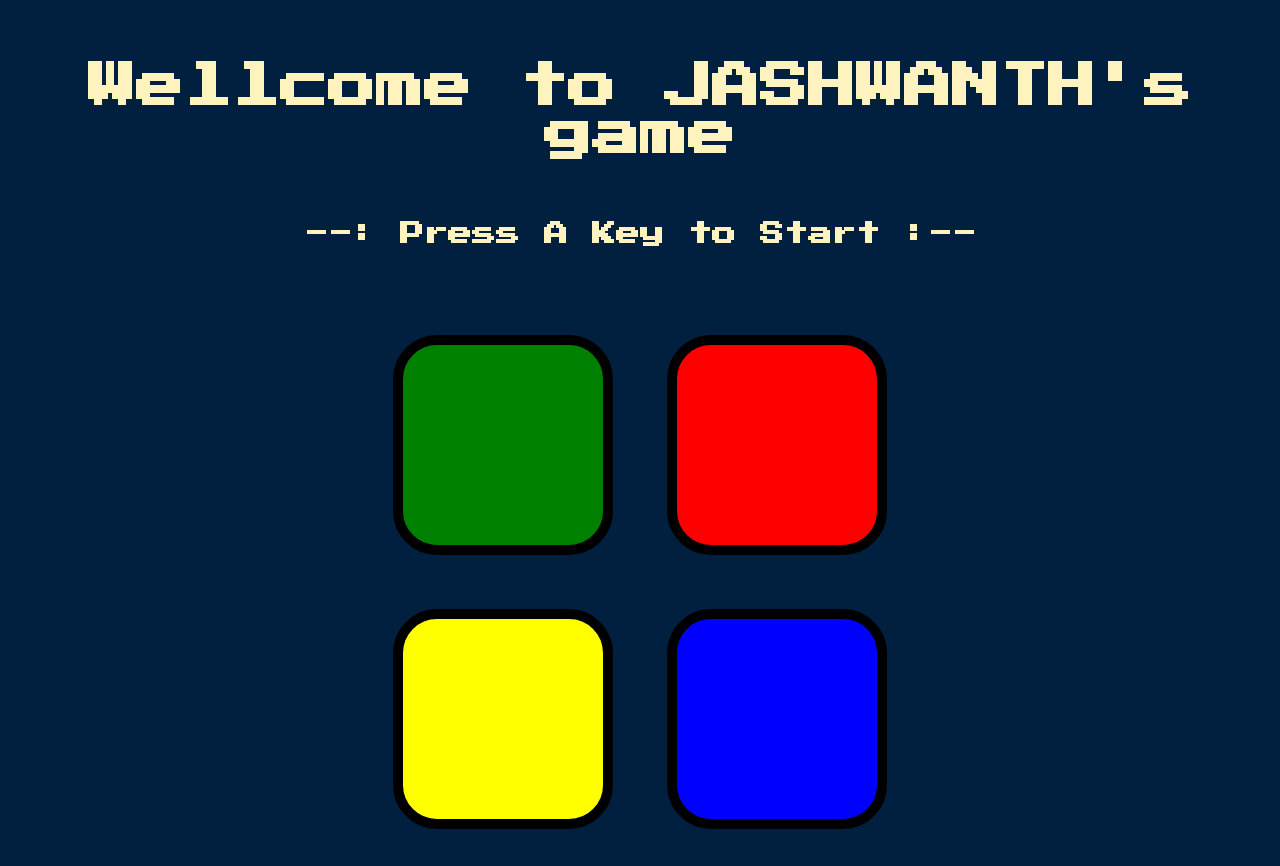
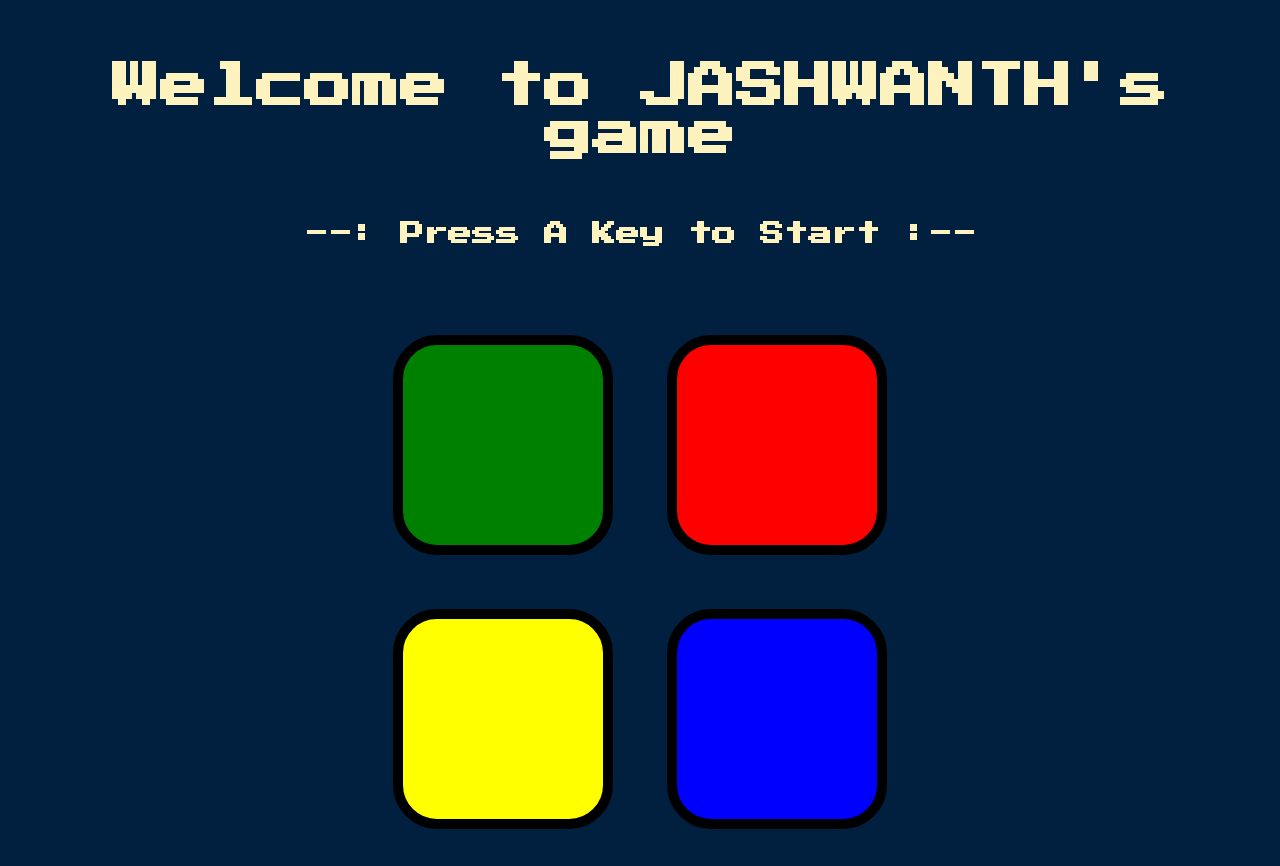
Before and after one commit to JASHWANTH-REDDY9/Simongame, a plain HTML site: page index.html in a window 1280 px wide. Drawn offline with nearby package versions, Linux system fonts and the light colour scheme.

Commit message:
Update index.html

```diff
--- a/index.html
+++ b/index.html
@@ -9,7 +9,7 @@
 </head>
 
 <body>
-  <h2>Wellcome to <b>JASHWANTH'</b>s game</h2>
+  <h2>Welcome to <b>JASHWANTH'</b>s game</h2>
   <h1 id="level-title">--: Press A Key to Start :--</h1>
   <div class="container">
     <div lass="row">
```
